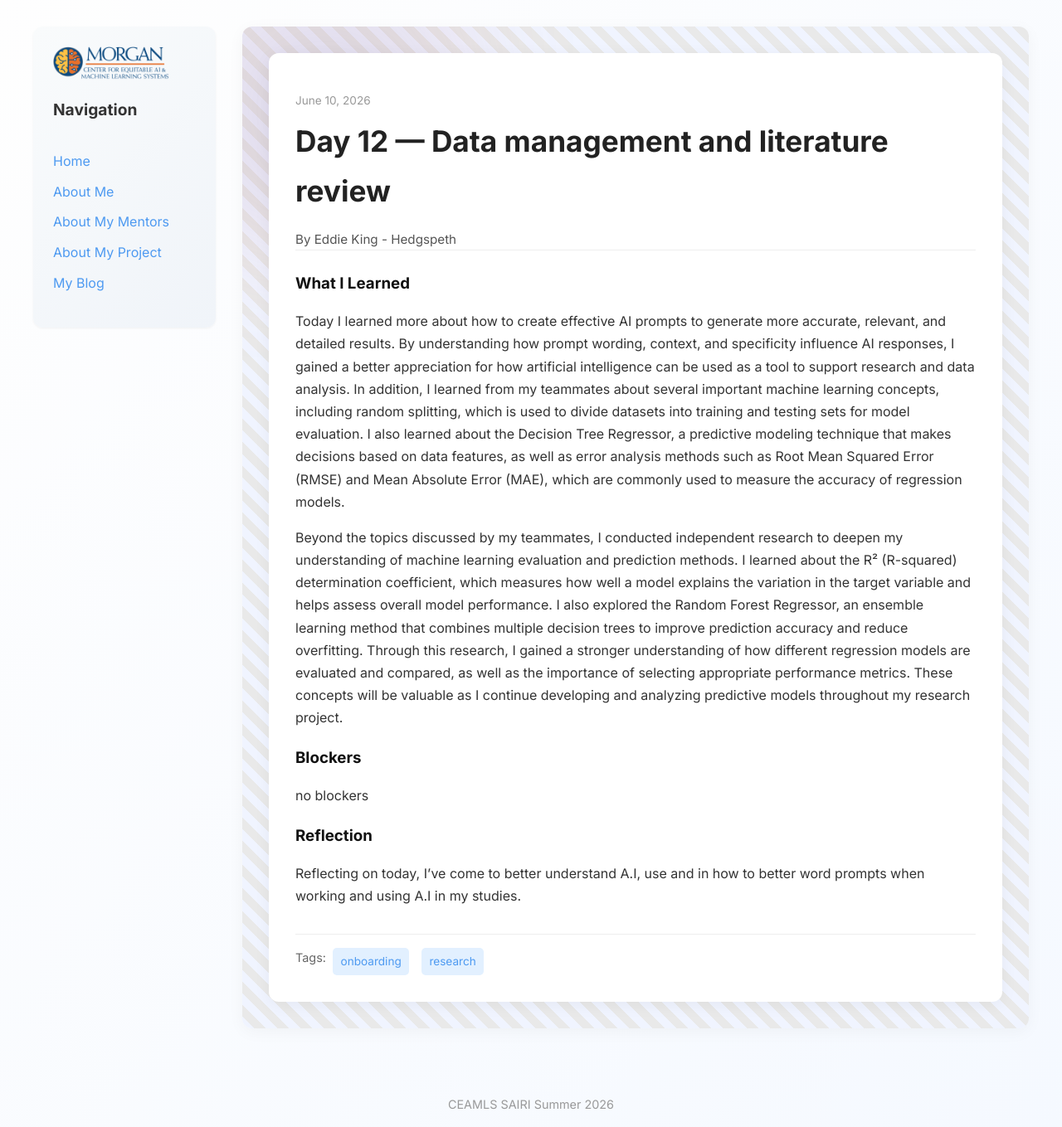
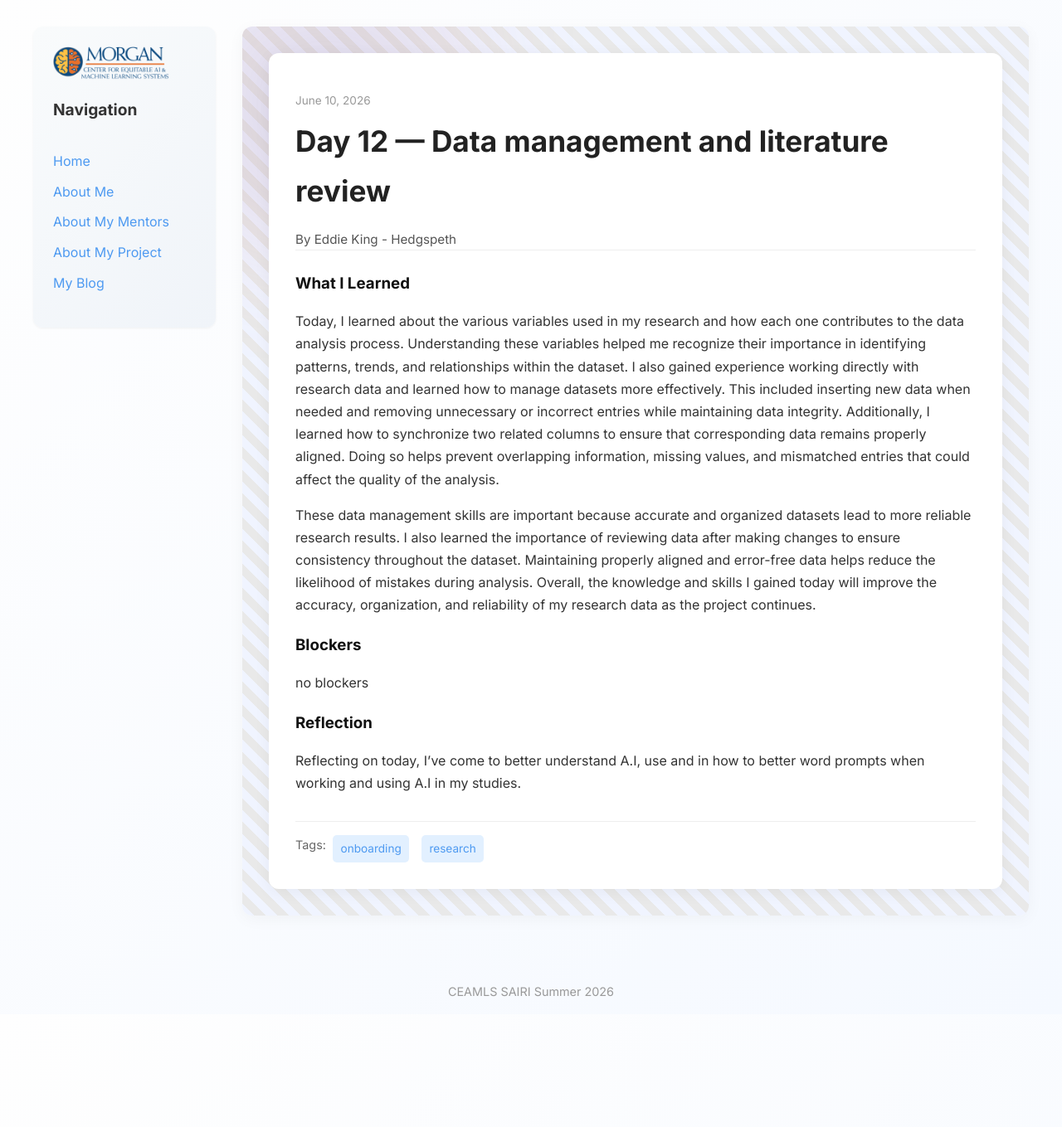
Before and after one commit to eddiejkh-del/eddiejkh-delceamls26.github.io, a Jekyll site: the page built from _posts/2026-06-10-day-12.md, in a window 1280 px wide. Shown: the whole page at 83% size. Built offline with Jekyll 4.4.1, drawn with Linux system fonts in a browser that asks for light colours; after the commit the page ends 1223 px from its top, so only the background shows below that.

Commit message:
Update 2026-06-10-day-12.md

```diff
--- a/_posts/2026-06-10-day-12.md
+++ b/_posts/2026-06-10-day-12.md
@@ -6,9 +6,10 @@ permalink: /day12.html
 tags: ["onboarding", "research"]
 
 what_i_learned: |
-  Today I learned more about how to create effective AI prompts to generate more accurate, relevant, and detailed results. By understanding how prompt wording, context, and specificity influence AI responses, I gained a better appreciation for how artificial intelligence can be used as a tool to support research and data analysis. In addition, I learned from my teammates about several important machine learning concepts, including random splitting, which is used to divide datasets into training and testing sets for model evaluation. I also learned about the Decision Tree Regressor, a predictive modeling technique that makes decisions based on data features, as well as error analysis methods such as Root Mean Squared Error (RMSE) and Mean Absolute Error (MAE), which are commonly used to measure the accuracy of regression models.
+  Today, I learned about the various variables used in my research and how each one contributes to the data analysis process. Understanding these variables helped me recognize their importance in identifying patterns, trends, and relationships within the dataset. I also gained experience working directly with research data and learned how to manage datasets more effectively. This included inserting new data when needed and removing unnecessary or incorrect entries while maintaining data integrity. Additionally, I learned how to synchronize two related columns to ensure that corresponding data remains properly aligned. Doing so helps prevent overlapping information, missing values, and mismatched entries that could affect the quality of the analysis.
 
-  Beyond the topics discussed by my teammates, I conducted independent research to deepen my understanding of machine learning evaluation and prediction methods. I learned about the R² (R-squared) determination coefficient, which measures how well a model explains the variation in the target variable and helps assess overall model performance. I also explored the Random Forest Regressor, an ensemble learning method that combines multiple decision trees to improve prediction accuracy and reduce overfitting. Through this research, I gained a stronger understanding of how different regression models are evaluated and compared, as well as the importance of selecting appropriate performance metrics. These concepts will be valuable as I continue developing and analyzing predictive models throughout my research project.
+  These data management skills are important because accurate and organized datasets lead to more reliable research results. I also learned the importance of reviewing data after making changes to ensure consistency throughout the dataset. Maintaining properly aligned and error-free data helps reduce the likelihood of mistakes during analysis. Overall, the knowledge and skills I gained today will improve the accuracy, organization, and reliability of my research data as the project continues.
+
 
 blockers: |
   no blockers
```
